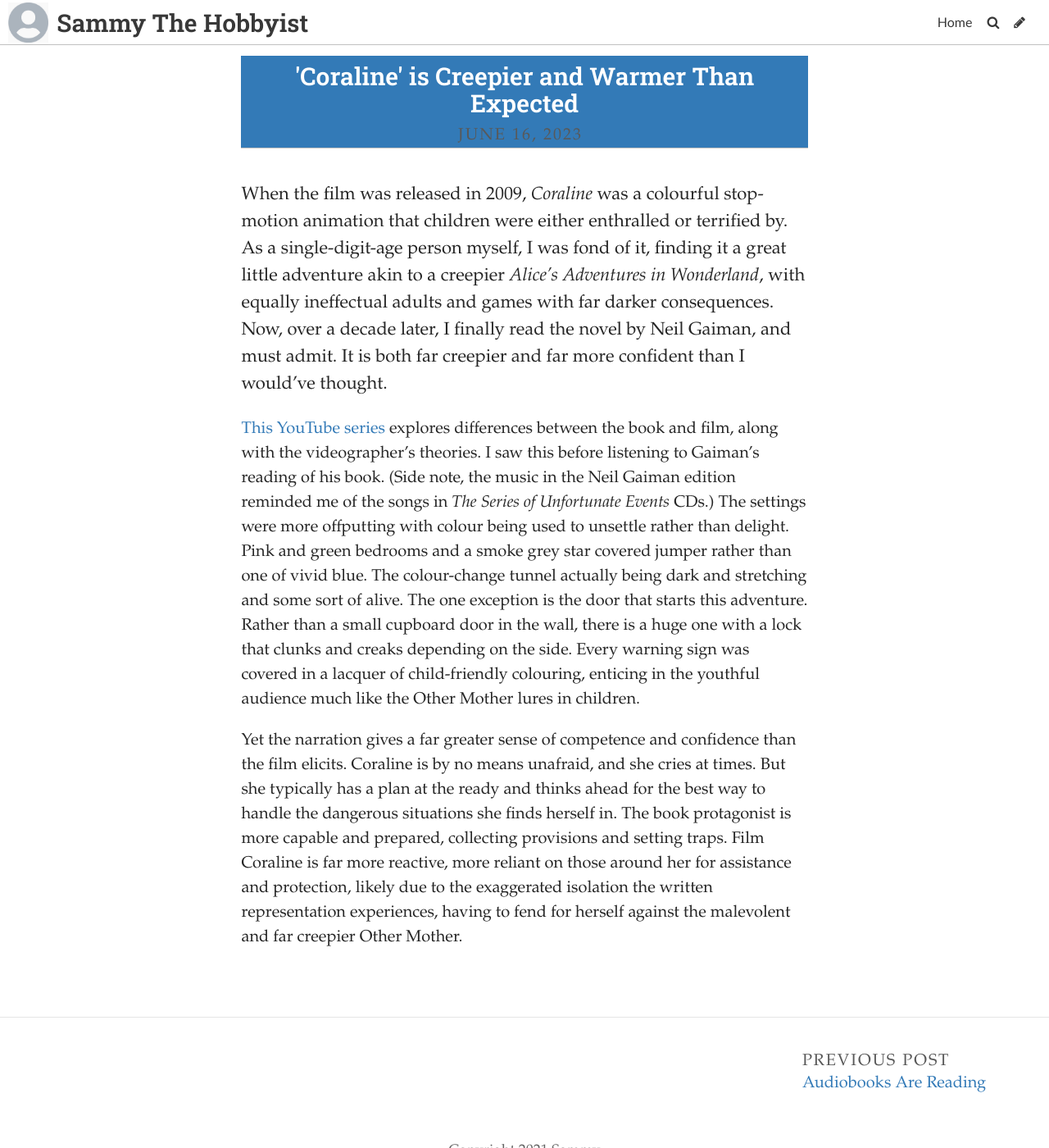
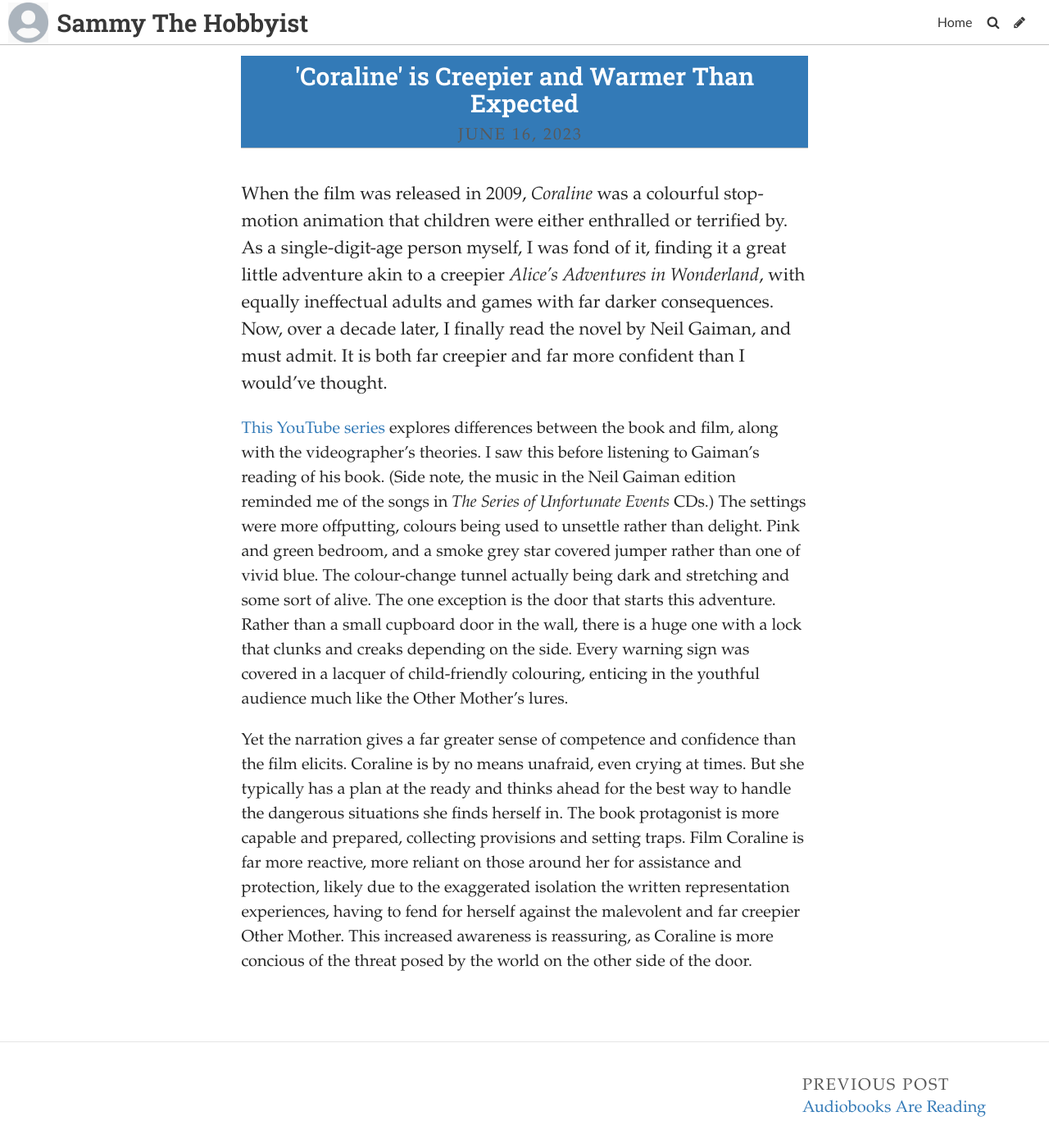
Before and after one commit to SammySpinsAYarn/Blog, a Jekyll site: the page built from _posts/2023-06-09-need-an-idea.md, in a window 1280 px wide and 1400 px high. Shown: the whole window at 82% size. Built offline with Jekyll 4.4.1, drawn with Linux system fonts in a browser that asks for light colours; some web fonts are replaced.

Commit message:
Update Post “2023-06-09-need-an-idea”

```diff
--- a/_posts/2023-06-09-need-an-idea.md
+++ b/_posts/2023-06-09-need-an-idea.md
@@ -7,6 +7,6 @@
 ---
 When the film was released in 2009, *Coraline* was a colourful stop-motion animation that children were either enthralled or terrified by. As a single-digit-age person myself, I was fond of it, finding it a great little adventure akin to a creepier *Alice's Adventures in Wonderland*, with equally ineffectual adults and games with far darker consequences. Now, over a decade later, I finally read the novel by Neil Gaiman, and must admit. It is both far creepier and far more confident than I would've thought.
 
-[T﻿his YouTube series](https://www.youtube.com/watch?v=y2d1XYcMTDY&list=PLZqMA-B7h5X9Rwnfgvjkr-PZGE1YPdaGD&pp=iAQB) explores differences between the book and film, along with the videographer's theories. I saw this before listening to Gaiman's reading of his book. (Side note, the music in the Neil Gaiman edition reminded me of the songs in *The Series of Unfortunate Events* CDs.) The settings were more offputting with colour being used to unsettle rather than delight. Pink and green bedrooms and a smoke grey star covered jumper rather than one of vivid blue. The colour-change tunnel actually being dark and stretching and some sort of alive. The one exception is the door that starts this adventure. Rather than a small cupboard door in the wall, there is a huge one with a lock that clunks and creaks depending on the side. Every warning sign was covered in a lacquer of child-friendly colouring, enticing in the youthful audience much like the Other Mother lures in children.
+[T﻿his YouTube series](https://www.youtube.com/watch?v=y2d1XYcMTDY&list=PLZqMA-B7h5X9Rwnfgvjkr-PZGE1YPdaGD&pp=iAQB) explores differences between the book and film, along with the videographer's theories. I saw this before listening to Gaiman's reading of his book. (Side note, the music in the Neil Gaiman edition reminded me of the songs in *The Series of Unfortunate Events* CDs.) The settings were more offputting, colours being used to unsettle rather than delight. Pink and green bedroom, and a smoke grey star covered jumper rather than one of vivid blue. The colour-change tunnel actually being dark and stretching and some sort of alive. The one exception is the door that starts this adventure. Rather than a small cupboard door in the wall, there is a huge one with a lock that clunks and creaks depending on the side. Every warning sign was covered in a lacquer of child-friendly colouring, enticing in the youthful audience much like the Other Mother's lures.
 
-Y﻿et the narration gives a far greater sense of competence and confidence than the film elicits. Coraline is by no means unafraid, and she cries at times. But she typically has a plan at the ready and thinks ahead for the best way to handle the dangerous situations she finds herself in. The book protagonist is more capable and prepared, collecting provisions and setting traps. Film Coraline is far more reactive, more reliant on those around her for assistance and protection, likely due to the exaggerated isolation the written representation experiences, having to fend for herself against the malevolent and far creepier Other Mother.
+Y﻿et the narration gives a far greater sense of competence and confidence than the film elicits. Coraline is by no means unafraid, even crying at times. But she typically has a plan at the ready and thinks ahead for the best way to handle the dangerous situations she finds herself in. The book protagonist is more capable and prepared, collecting provisions and setting traps. Film Coraline is far more reactive, more reliant on those around her for assistance and protection, likely due to the exaggerated isolation the written representation experiences, having to fend for herself against the malevolent and far creepier Other Mother. This increased awareness is reassuring, as Coraline is more concious of the threat posed by the world on the other side of the door.
```
